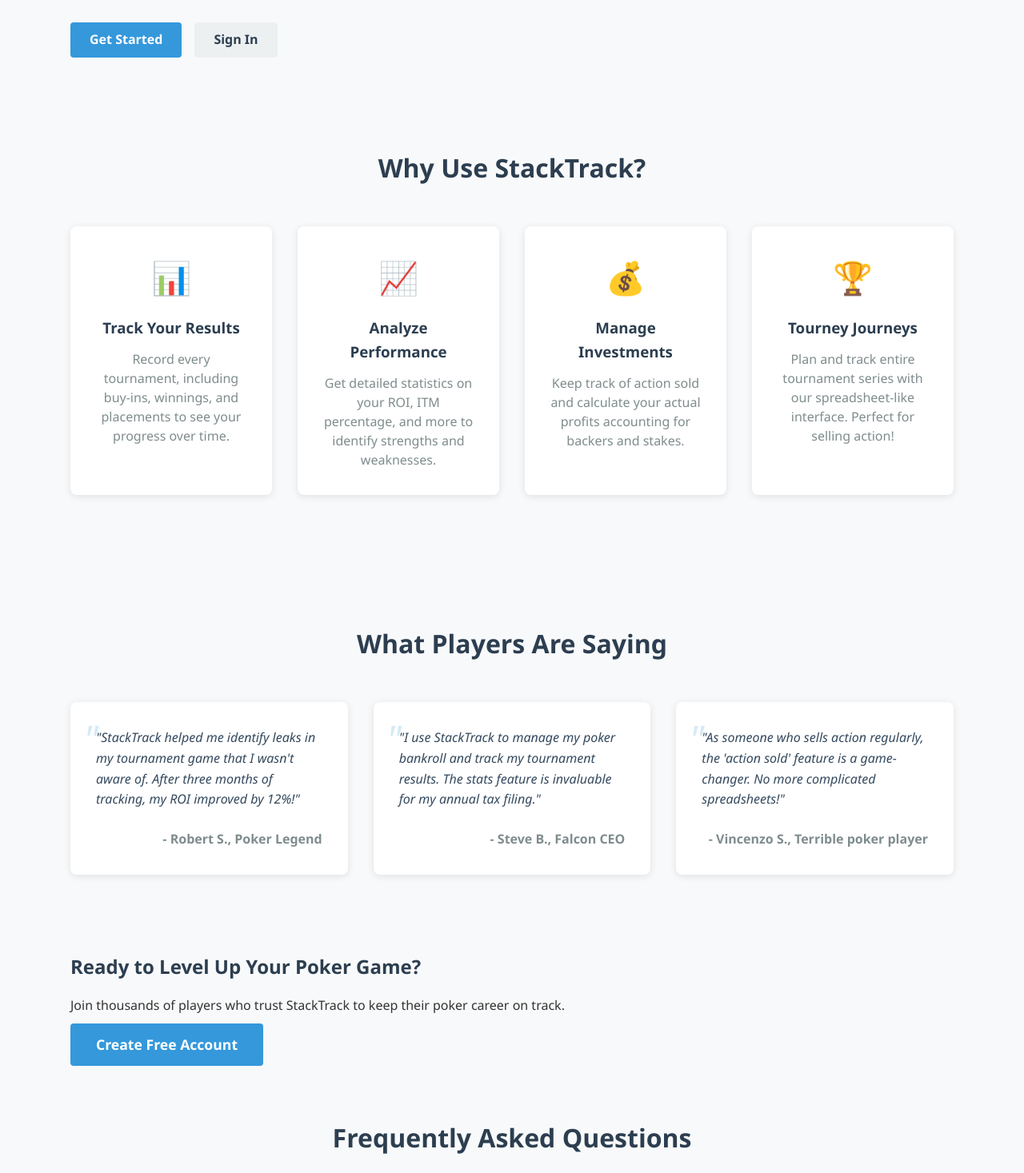
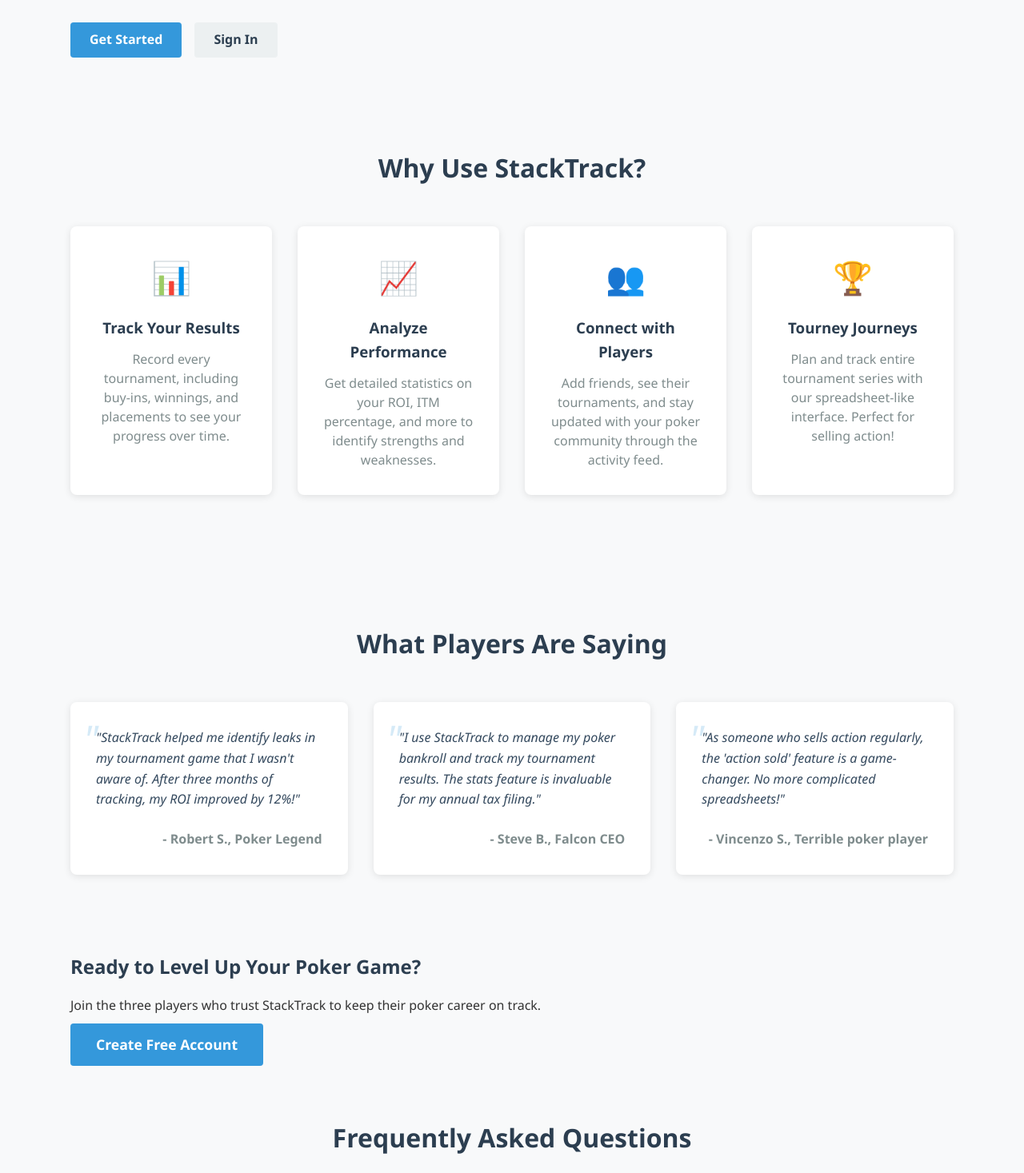
Before and after one commit to vincenzo-scotto001/stacktrack, a React (Create React App) app in the folder stack-track/: page / in a window 1280 px wide. Shown: the part 256-1723 px from the top of the page at 80% size. Built offline with nearby package versions, Linux system fonts and the light colour scheme; no server answers.

Commit message:
changed the feature cards to show the social functionality

```diff
--- a/stack-track/src/components/Home.js
+++ b/stack-track/src/components/Home.js
@@ -35,9 +35,9 @@
             <p>Get detailed statistics on your ROI, ITM percentage, and more to identify strengths and weaknesses.</p>
           </div>
           <div className="feature-card">
-            <div className="feature-icon">💰</div>
-            <h3>Manage Investments</h3>
-            <p>Keep track of action sold and calculate your actual profits accounting for backers and stakes.</p>
+            <div className="feature-icon">👥</div>
+            <h3>Connect with Players</h3>
+            <p>Add friends, see their tournaments, and stay updated with your poker community through the activity feed.</p>
           </div>
           <div className="feature-card">
           <div className="feature-icon">🏆</div>
@@ -67,7 +67,7 @@
 
       <section className="cta-section">
         <h2>Ready to Level Up Your Poker Game?</h2>
-        <p>Join thousands of players who trust StackTrack to keep their poker career on track.</p>
+        <p>Join the three players who trust StackTrack to keep their poker career on track.</p>
         <Link to="/signup" className="btn primary-btn large-btn">Create Free Account</Link>
       </section>
 
```
